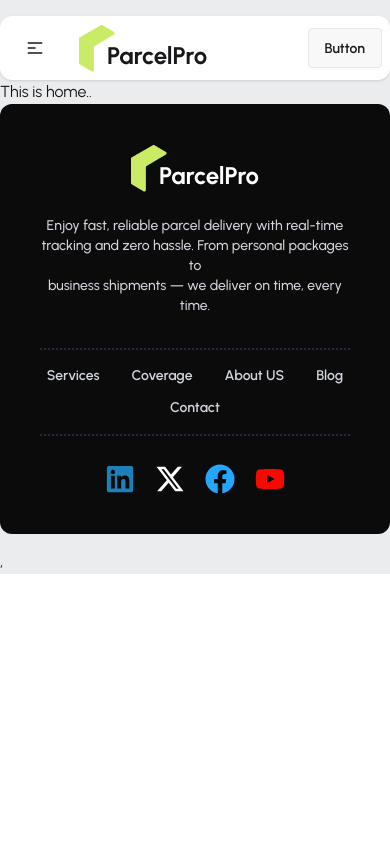
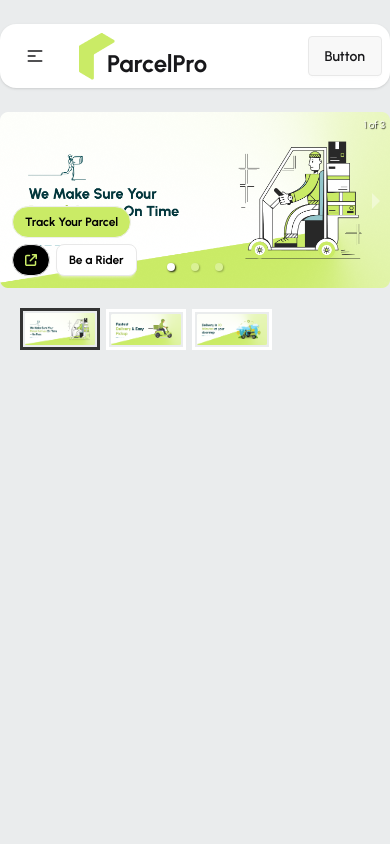
Before and after one commit to dev-habibhossain/ParcelPro, a React (Vite) app in the folder client/: page / in a window 390 px wide. Shown: the top 844 px of the page. Built offline with nearby package versions, Linux system fonts and the light colour scheme.

Commit message:
banner made by responsive carousel

```diff
--- a/client/package.json
+++ b/client/package.json
@@ -14,6 +14,7 @@
     "react": "^19.2.7",
     "react-dom": "^19.2.7",
     "react-icons": "^5.6.0",
+    "react-responsive-carousel": "^3.2.23",
     "react-router": "^8.0.1",
     "tailwindcss": "^4.3.1"
   },
--- a/client/src/layouts/RootLayout.jsx
+++ b/client/src/layouts/RootLayout.jsx
@@ -5,9 +5,11 @@
 export default function RootLayout() {
   return (
 
-      <div className="max-w-7xl mx-auto py-4">
+      <div className="max-w-7xl mx-auto pt-6">
         <Navbar />
-        <Outlet />
+        <div className="min-h-screen">
+          <Outlet />
+        </div>
         <Footer />
       </div>
   );
--- /dev/null
+++ b/client/src/pages/Home/Banner/Banner.jsx
@@ -0,0 +1,37 @@
+import { Carousel } from "react-responsive-carousel";
+import "react-responsive-carousel/lib/styles/carousel.min.css";
+import bannerImg1 from "../../../assets/banner/banner1.png";
+import bannerImg2 from "../../../assets/banner/banner2.png";
+import bannerImg3 from "../../../assets/banner/banner3.png";
+import { FaArrowUpRightFromSquare } from "react-icons/fa6";
+
+export default function Banner() {
+  return (
+    <div className="carousel my-6">
+      <Carousel>
+        <div className="relative">
+          <img src={bannerImg1} alt="Banner 1" className="w-full h-auto" />
+          <div className="absolute bottom-3 left-3 sm:bottom-5 sm:left-6 md:bottom-12 md:left-12 lg:bottom-22 lg:left-22 flex flex-col sm:flex-row gap-1.5 sm:gap-2 items-start sm:items-center">
+            <button className="btn btn-sm sm:btn-md btn-primary rounded-4xl bg-accent text-black font-bold whitespace-nowrap">
+              Track Your Parcel
+            </button>
+            <div className="flex gap-1.5">
+              <button className="btn btn-sm sm:btn-md rounded-full bg-black text-accent font-bold">
+                <FaArrowUpRightFromSquare />
+              </button>
+              <button className="btn btn-sm sm:btn-md bg-white text-black rounded-lg font-bold whitespace-nowrap">
+                Be a Rider
+              </button>
+            </div>
+          </div>
+        </div>
+        <div>
+          <img src={bannerImg2} alt="Banner 2" />
+        </div>
+        <div>
+          <img src={bannerImg3} alt="Banner 3" />
+        </div>
+      </Carousel>
+    </div>
+  );
+}
--- a/client/src/pages/Home/Home/Home.jsx
+++ b/client/src/pages/Home/Home/Home.jsx
@@ -1,6 +1,9 @@
+import Banner from "../Banner/Banner";
 
 export default function Home() {
   return (
-    <div>This is home..</div>
+    <div>
+      <Banner />
+    </div>
   )
 }
--- a/client/src/pages/Shared/Footer/Footer.jsx
+++ b/client/src/pages/Shared/Footer/Footer.jsx
@@ -4,7 +4,7 @@
 import Logo from "../../../components/Logo/Logo";
 export default function Footer() {
   return (
-      <footer className="footer footer-center bg-[#0B0B0B] text-white rounded-xl p-10 flex flex-col gap-5">
+      <footer className="footer footer-center bg-[#0B0B0B] text-white rounded-2xl p-10 flex flex-col gap-5">
         {/* 1st Line: Logo Name */}
         <aside className=" flex justify-center">
 
--- a/client/src/pages/Shared/Navbar/Navbar.jsx
+++ b/client/src/pages/Shared/Navbar/Navbar.jsx
@@ -21,7 +21,7 @@
     </>
   );
   return (
-    <div className="navbar bg-base-100 shadow-sm rounded-xl">
+    <div className="navbar bg-base-100 shadow-sm rounded-2xl">
       <div className="navbar-start">
         <div className="dropdown">
           <div tabIndex={0} role="button" className="btn btn-ghost lg:hidden">
```
Also changed, not shown: 1 other file (tests, documents, lock files or other folders).
